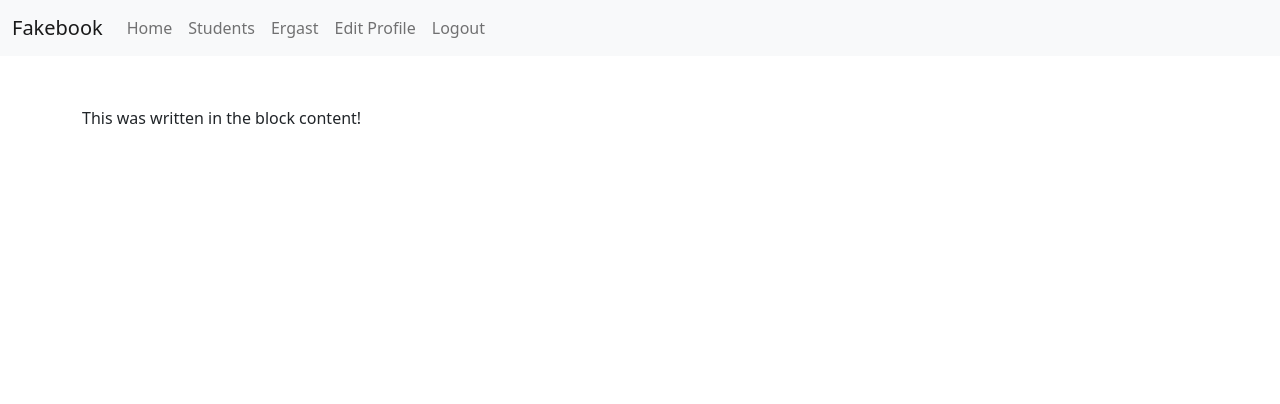
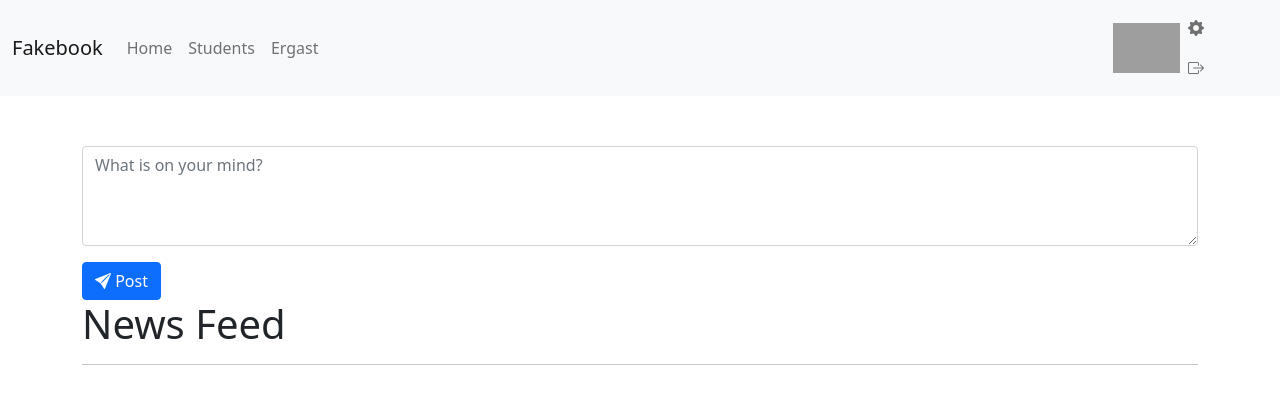
Before and after one commit to ErynLong/CAE-82-Flask-App, a Flask app: page / in a window 1280 px wide. Shown: the top 404 px of the page. Run offline with Flask 2, Linux system fonts and the light colour scheme; the visitor is signed in with stand-in values (Sample User, id 1); data comes from the database, SQL or seed files in the repository; data that the repository does not hold is empty; some libraries are stand-ins or nearby versions; grey boxes are pictures that could not be loaded.

Commit message:
end of day 5

```diff
--- a/app/blueprints/main/routes.py
+++ b/app/blueprints/main/routes.py
@@ -3,10 +3,6 @@ from flask import render_template, request
 import requests
 from flask_login import  login_required
 
-@main.route('/', methods=['GET'])
-@login_required
-def index():
-    return render_template('index.html.j2')
 
 @main.route('/students', methods=['GET'])
 @login_required
--- /dev/null
+++ b/app/blueprints/social/__init__.py
@@ -0,0 +1,5 @@
+from flask import Blueprint
+
+bp = Blueprint('social', __name__, url_prefix='')
+
+from .import routes
--- /dev/null
+++ b/app/blueprints/social/routes.py
@@ -0,0 +1,22 @@
+from .import bp as social
+from flask import render_template, flash, redirect, url_for, request
+from app.models import User, Post
+from flask_login import login_required, current_user
+
+@social.route('/', methods=['GET', 'POST'])
+@login_required
+def index():
+    if request.method == 'POST':
+        body = request.form.get('body')
+        new_post = Post(user_id=current_user.id, body=body)
+        new_post.save()
+        return redirect(url_for('social.index'))
+    posts = current_user.followed_posts()
+
+    return render_template('index.html.j2', posts = posts)
+
+@social.route('/post/<int:id>')
+@login_required
+def get_post(id):
+    post = Post.query.get(id)
+    return render_template('single_post.html.j2', post=post, view_all=True)
--- a/app/models.py
+++ b/app/models.py
@@ -2,6 +2,12 @@ from app import db, login
 from flask_login import UserMixin # This is just for the User model!
 from datetime import datetime as dt
 from werkzeug.security import generate_password_hash, check_password_hash
+
+followers = db.Table(
+    'followers',
+    db.Column('follower_id',db.Integer, db.ForeignKey('user.id')),
+    db.Column('followed_id',db.Integer, db.ForeignKey('user.id'))
+)
 
 class User(UserMixin, db.Model):
     id = db.Column(db.Integer, primary_key=True)
@@ -9,10 +15,46 @@ class User(UserMixin, db.Model):
     last_name = db.Column(db.String(150))
     email = db.Column(db.String(150), unique=True)
     password = db.Column(db.String(200))
+    icon = db.Column(db.Integer)
     created_on = db.Column(db.DateTime, default = dt.utcnow)
+    posts = db.relationship('Post', backref='author', lazy="dynamic")
+    followed = db.relationship(
+        'User',
+        secondary = followers,
+        primaryjoin=(followers.c.follower_id == id),
+        secondaryjoin=(followers.c.followed_id == id),
+        backref=db.backref('followers',lazy='dynamic'),
+        lazy='dynamic'
+    )
 
     def __repr__(self):
         return f'<User: {self.id} | {self.email}>'
+
+    # wE WANT TO BE ABLE TO CHECK IF THE USER IS FOLLOWING SOMEONE
+    def is_following(self, user):
+        return self.followed.filter(followers.c.followed_id == user.id).count() > 0
+
+    #follow a user
+    def follow(self, user):
+        if not self.is_following(user):
+            self.followed.append(user)
+            db.session.commit()
+
+    # unfollow a user
+    def unfollow(self,user):
+        if self.is_following(user):
+            self.followed.remove(user)
+            db.session.commit()
+
+    # get all the post from the user I am following
+    def followed_posts(self):
+        #get posts for all the users I'm following
+        followed = Post.query.join(followers,(Post.user_id == followers.c.followed_id)).filter(followers.c.follower_id == self.id)
+        #get all my own posts
+        self_posts = Post.query.filter_by(user_id=self.id)
+        #add those together and then I will sort then my dates in descending order
+        all_posts = followed.union(self_posts).order_by(Post.date_created.desc())
+        return all_posts
 
     #salts and hashes our password to make it hard to steal
     def hash_password(self, original_password):
@@ -27,13 +69,39 @@ class User(UserMixin, db.Model):
         self.last_name = data['last_name']
         self.email = data['email']
         self.password = self.hash_password(data['password'])
+        self.icon = data['icon']
 
     # saves the user to the database
     def save(self):
         db.session.add(self) # add the user to the db session
         db.session.commit() #save everything in the session to the database
 
+    def get_icon_url(self):
+        return f'https://avatars.dicebear.com/api/big-smile/{self.icon}.svg'
+
 @login.user_loader
 def load_user(id):
     return User.query.get(int(id))
     # SELECT * FROM user WHERE id = ???
+
+class Post(db.Model):
+    id = db.Column(db.Integer, primary_key=True)
+    body = db.Column(db.Text)
+    date_created = db.Column(db.DateTime, default=dt.utcnow)
+    date_updated = db.Column(db.DateTime, onupdate=dt.utcnow)
+    user_id = db.Column(db.Integer, db.ForeignKey('user.id'))
+
+    def __repr__(self):
+        return f'<Post: {self.id} | {self.body[:15]}>'
+
+    def edit(self, new_body):
+        self.body = new_body
+
+    def delete(self):
+        db.session.delete(self)
+        db.session.commit()
+
+    # saves the post to the database
+    def save(self):
+        db.session.add(self) # add the user to the db session
+        db.session.commit() #save everything in the session to the database
--- a/app/templates/base.html.j2
+++ b/app/templates/base.html.j2
@@ -9,9 +9,13 @@
         {% endblock %}
     </title>
     <link href="https://cdn.jsdelivr.net/npm/bootstrap@5.1.3/dist/css/bootstrap.min.css" rel="stylesheet" integrity="sha384-1BmE4kWBq78iYhFldvKuhfTAU6auU8tT94WrHftjDbrCEXSU1oBoqyl2QvZ6jIW3" crossorigin="anonymous">
+    <link rel="stylesheet" href="https://cdn.jsdelivr.net/npm/bootstrap-icons@1.8.0/font/bootstrap-icons.css">
     <link href="{{url_for('static',filename='css/main.css')}}" rel="stylesheet">
+
       {% block ss %}
       {% endblock %}
+
+      {{ moment.include_moment() }}
 </head>
 <body>
     {% include './includes/nav.html.j2' %}
--- a/app/templates/includes/nav.html.j2
+++ b/app/templates/includes/nav.html.j2
@@ -1,6 +1,6 @@
 <nav class="navbar navbar-expand-lg navbar-light bg-light">
         <div class="container-fluid">
-          <a class="navbar-brand" href="{{url_for('main.index')}}">Fakebook</a>
+          <a class="navbar-brand" href="{{url_for('social.index')}}">Fakebook</a>
           <button class="navbar-toggler" type="button" data-bs-toggle="collapse" data-bs-target="#navbarSupportedContent" aria-controls="navbarSupportedContent" aria-expanded="false" aria-label="Toggle navigation">
             <span class="navbar-toggler-icon"></span>
           </button>
@@ -8,19 +8,13 @@
             <ul class="navbar-nav me-auto mb-2 mb-lg-0">
             {% if current_user.is_authenticated %}
               <li class="nav-item">
-                <a class="nav-link" aria-current="page" href="{{url_for('main.index')}}">Home</a>
+                <a class="nav-link" aria-current="page" href="{{url_for('social.index')}}">Home</a>
               </li>
               <li class="nav-item">
                 <a class="nav-link" href="{{url_for('main.students')}}">Students</a>
               </li>
               <li class="nav-item">
                 <a class="nav-link" href="{{url_for('main.ergast')}}">Ergast</a>
-              </li>
-              <li class="nav-item">
-                <a class="nav-link" href="{{url_for('auth.edit_profile')}}">Edit Profile</a>
-              </li>
-              <li class="nav-item">
-                <a class="nav-link" href="{{url_for('auth.logout')}}">Logout</a>
               </li>
             {% else %}
 
@@ -33,6 +27,25 @@
             {% endif %}
             </ul>
 
+            {% if current_user.is_authenticated %}
+            <ul class="navbar-nav ms-auto align-items-center">
+              <a href="#">
+                <img src="{{current_user.get_icon_url()}}" style="height:50px;">
+              </a>
+              <li class="nav-item">
+                <div class="row">
+                  <div class="col-12">
+                    <a href="{{url_for('auth.edit_profile')}}" class="nav-link"><i class="bi bi-gear-fill"></i></a>
+                  </div>
+                  <div class="col-12">
+                    <a href="{{url_for('auth.logout')}}" class="nav-link"><i class="bi bi-box-arrow-right"></i></a>
+                  </div>
+                </div>
+              </li>
+            </ul>
+            {% endif %}
+
+
           </div>
         </div>
       </nav>
--- a/app/templates/index.html.j2
+++ b/app/templates/index.html.j2
@@ -1,8 +1,20 @@
 {% extends 'base.html.j2'%}
 {% block title %}
-Hello World
+Fakebook
 {% endblock %}
 
 {% block content %}
-    This was written in the block content!
+    <form method="POST" action="{{url_for('social.index')}}">
+        <div class="mb-3">
+            <textarea class="form-control" placeholder="What is on your mind?" name="body" style="height: 100px;"></textarea>
+        </div>
+        <button type="submit" class="btn btn-primary"><i class="bi bi-send-fill"></i>&nbsp;Post</button>
+    </form>
+
+    <h1>News Feed</h1>
+    <hr>
+    {% for post in posts %}
+        {% include './includes/_post.html.j2' %}
+    {% endfor %}
+
 {% endblock %}
--- a/app/templates/login.html.j2
+++ b/app/templates/login.html.j2
@@ -4,6 +4,7 @@ Login
 {% endblock %}
 {% block content %}
     <h1>Login</h1>
+
 
     <form action="{{url_for('auth.login')}}" method="POST">
         {{ form.hidden_tag() }}
```
Also changed, not shown: app/__init__.py (+13 -4 lines), app/blueprints/auth/forms.py (+13 -0 lines), app/blueprints/auth/routes.py (+6 -4 lines), app/templates/includes/_post.html.j2 (added, +31 -0 lines), app/templates/register.html.j2 (+0 -11 lines), app/templates/single_post.html.j2 (added, +8 -0 lines), migrations/versions/1cfe40d467f4_.py (added, +43 -0 lines), migrations/versions/c04e9c9bc34b_.py (added, +28 -0 lines).
